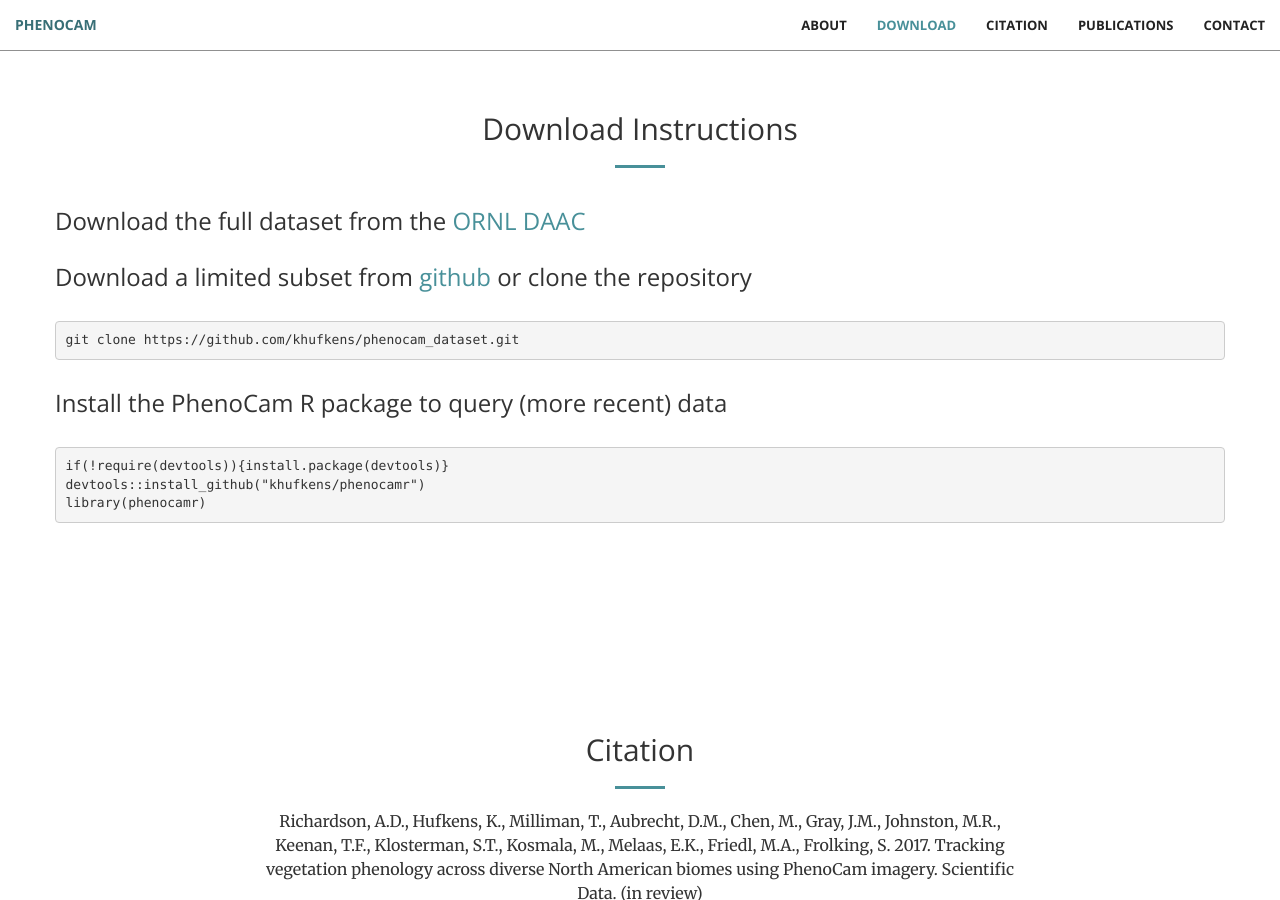
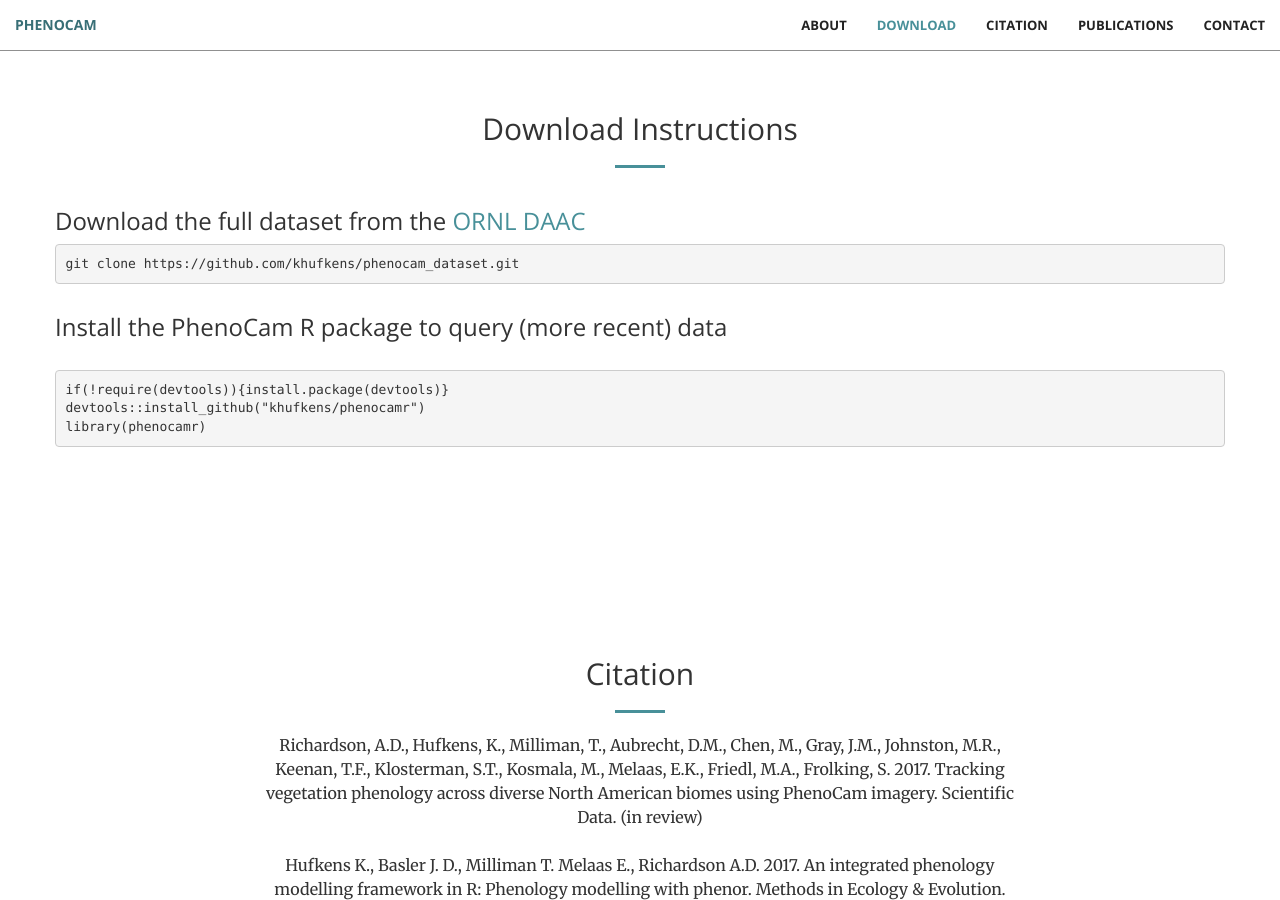
Before and after one commit to PhenoCamNetwork/phenocam.us, a Jekyll site: the page built from index.html, in a window 1280 px wide and 900 px high, scrolled down 1570 px. Built offline with Jekyll 4.4.1, drawn with Linux system fonts in a browser that asks for light colours.

Commit message:
correction

```diff
--- a/_includes/downloads.html
+++ b/_includes/downloads.html
@@ -11,15 +11,12 @@
         <div class="row">
 		<br>
 		<h3 class="section-heading"> Download the full dataset from the
-		<a href="https://daac.ornl.gov/cgi-bin/dsviewer.pl?ds_id=1511">ORNL DAAC</a></h2>
-		<br>
-		<h3 class="section-heading"> Download a limited subset from <a href="https://github.com/khufkens/phenocam_dataset/archive/master.zip">github</a> or clone the repository</h2>
-		<br>
+		<a href="https://daac.ornl.gov/cgi-bin/dsviewer.pl?ds_id=1511">ORNL DAAC</a></h3>
 {% highlight bash %}
 git clone https://github.com/khufkens/phenocam_dataset.git
 {% endhighlight %}
 		<br>
-		<h3 class="section-heading"> Install the PhenoCam R package to query (more recent) data</h2>
+		<h3 class="section-heading"> Install the PhenoCam R package to query (more recent) data</h3>
 		<br>
 {% highlight R %}
 if(!require(devtools)){install.package(devtools)}
```
